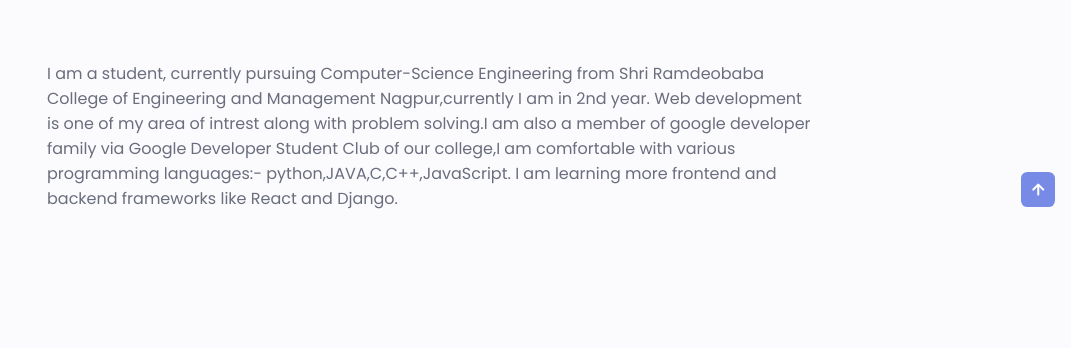
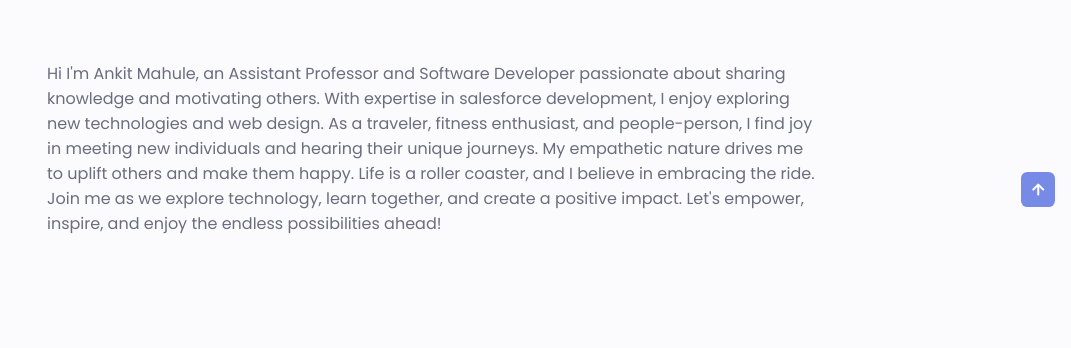
Before and after one commit to ankitmahule2/Portfolio-Website, a plain HTML site: page index.html in a window 1280 px wide. Shown: the part 753-1101 px from the top of the page, without its empty margins (209-1280 px from the left). Drawn offline with nearby package versions, Linux system fonts and the light colour scheme.

Commit message:
Update index.html

```diff
--- a/index.html
+++ b/index.html
@@ -73,8 +73,7 @@
             <div class="about__container container grid">
                 <div class="about__data">
                     <p class="about__description">
-                        I am a student, currently pursuing Computer-Science Engineering from Shri Ramdeobaba College of Engineering and Management Nagpur,currently I am in 2nd year. Web development is one of my area of intrest along with problem solving.I am also a member of google developer family via Google Developer Student Club of our college,I am comfortable with various programming languages:- python,JAVA,C,C++,JavaScript. I am learning more frontend and backend frameworks like React and Django.
-                    </p>
+                       Hi I'm Ankit Mahule, an Assistant Professor and Software Developer passionate about sharing knowledge and motivating others. With expertise in salesforce development, I enjoy exploring new technologies and web design. As a traveler, fitness enthusiast, and people-person, I find joy in meeting new individuals and hearing their unique journeys. My empathetic nature drives me to uplift others and make them happy. Life is a roller coaster, and I believe in embracing the ride. Join me as we explore technology, learn together, and create a positive impact. Let's empower, inspire, and enjoy the endless possibilities ahead! </p>
 
                     <div class="about__info">
                         <div>
```
